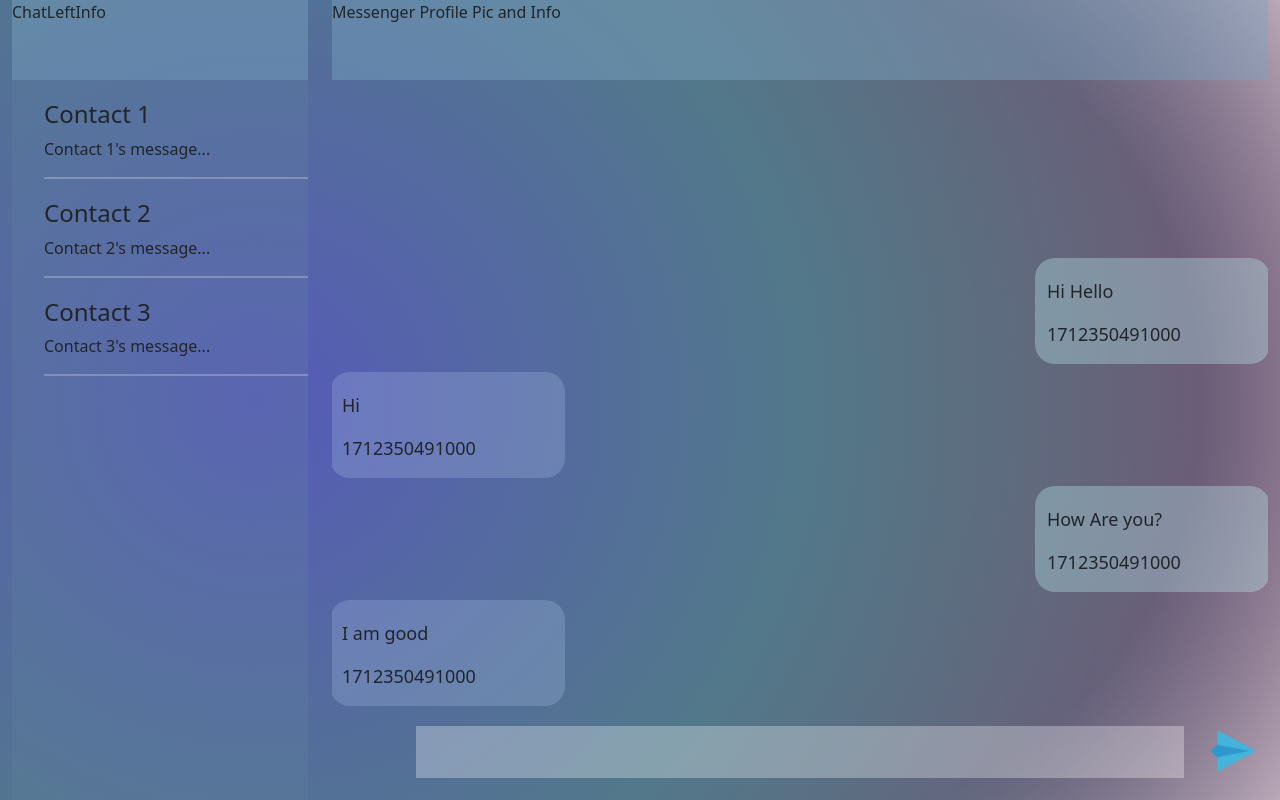
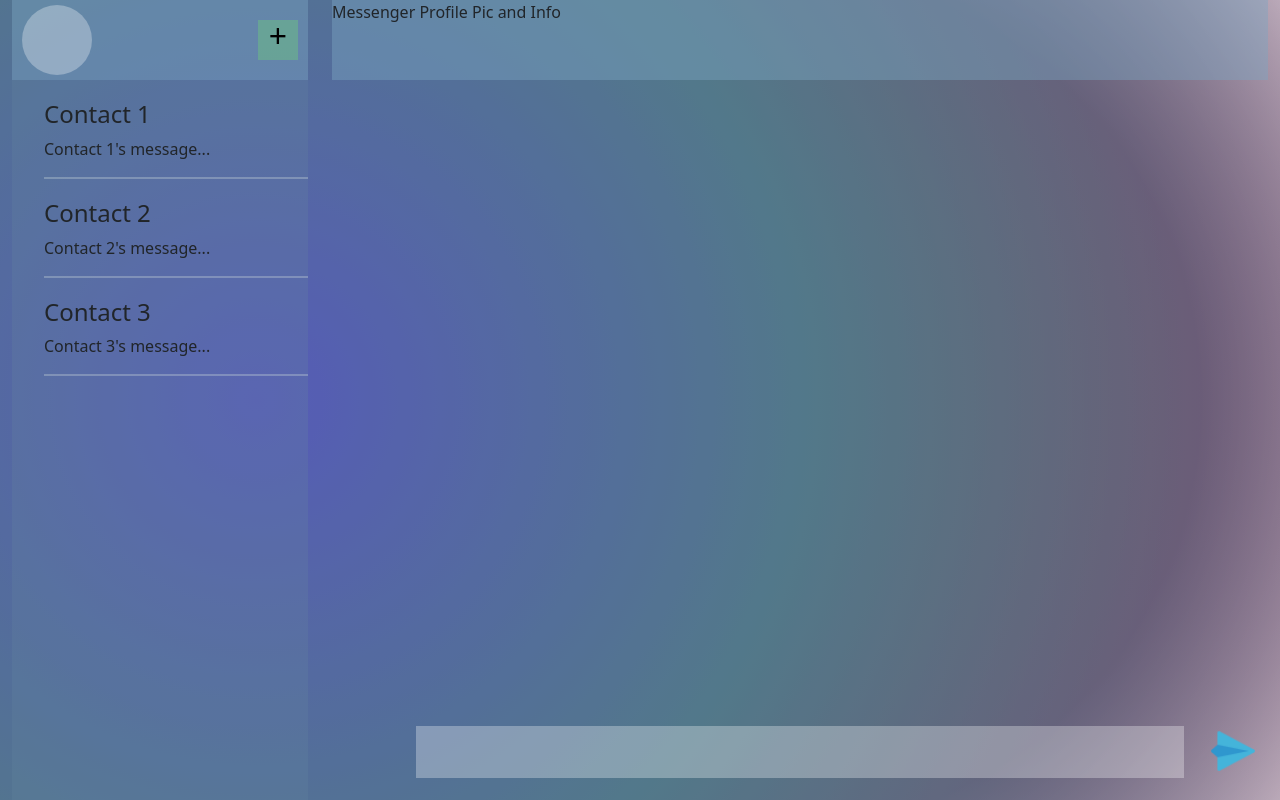
Before and after one commit to rajeshCreate72/messaging-website, a React (Create React App) app in the folder client/: page / in a window 1280 px wide. Built offline with nearby package versions, Linux system fonts and the light colour scheme.

Commit message:
Profile and add contact button added

```diff
--- a/client/src/Components/ChatLeftEle/ChatLeftContacts/ChatLeftContacts.jsx
+++ b/client/src/Components/ChatLeftEle/ChatLeftContacts/ChatLeftContacts.jsx
@@ -2,11 +2,11 @@ import React from 'react'
 import '../ChatLeftEle.css'
 import HandleContacts from './HandleContacts'
 
-function ChatLeftContacts() {
+function ChatLeftContacts(props) {
   return (
     <div className='cont-list'>
         <ul>
-            <HandleContacts />
+            <HandleContacts selectContact = { props.selectContact } />
         </ul>
     </div>
   )
--- a/client/src/Components/ChatLeftEle/ChatLeftContacts/HandleContacts.jsx
+++ b/client/src/Components/ChatLeftEle/ChatLeftContacts/HandleContacts.jsx
@@ -1,7 +1,7 @@
 import React from 'react'
 import '../ChatLeftEle.css'
 
-function HandlingContacts() {
+function HandlingContacts(props) {
     const contacts = [
         "Contact 1",
         "Contact 2",
@@ -11,7 +11,7 @@ function HandlingContacts() {
   return (
     <div>
         {contacts.map((contact, index) => (
-            <div className='s-cont' key={index}>
+            <div className='s-cont' key={index} onClick={ props.selectContact(contact) }>
                 <h4>{contact}</h4>
                 <p>{ contact }'s message...</p>
             </div>
--- a/client/src/Components/ChatLeftEle/ChatLeftEle.css
+++ b/client/src/Components/ChatLeftEle/ChatLeftEle.css
@@ -1,6 +1,9 @@
 .info-lt {
     height: 10vh;
     background-color: rgba(124, 165, 192, 0.433);
+    display: flex;
+    justify-content: space-between;
+    align-items: center;
 }
 
 .cont-list {
@@ -13,3 +16,27 @@
     padding-top: 20px;
     border-bottom: 2px solid rgba(196, 207, 213, 0.366);
 }
+
+.my-img-div {
+    width: 70px;
+    height: 70px;
+    max-width: 70px;
+    max-width: 70px;
+    border-radius: 40px;
+    background-color: white;
+    opacity: 30%;
+    margin-left: 10px;
+}
+
+.add-button {
+    width: 40px;
+    height: 40px;
+    background-color: rgba(113, 223, 109, 0.323);
+    background-size: cover;
+    background-repeat: no-repeat;
+    border: none;
+    display: flex;
+    justify-content: space-around;
+    align-items: center;
+    margin-right: 10px;
+}
--- a/client/src/Components/ChatLeftEle/ChatLeftEle.jsx
+++ b/client/src/Components/ChatLeftEle/ChatLeftEle.jsx
@@ -2,17 +2,17 @@ import React from 'react'
 import ChatLeftInfo from './ChatLeftInfo/ChatLeftInfo'
 import ChatLeftContacts from './ChatLeftContacts/ChatLeftContacts'
 
-function ChatLeftEle() {
+function ChatLeftEle(props) {
   return (
     <div>
         <div className='row'>
             <div className='col'>
-                <ChatLeftInfo></ChatLeftInfo>
+                <ChatLeftInfo />
             </div>
         </div>
         <div className='row'>
             <div className='col'>
-                <ChatLeftContacts></ChatLeftContacts>
+                <ChatLeftContacts selectContact = { props.selectContact }  />
             </div>
         </div>
     </div>
--- a/client/src/Components/ChatLeftEle/ChatLeftInfo/ChatLeftInfo.jsx
+++ b/client/src/Components/ChatLeftEle/ChatLeftInfo/ChatLeftInfo.jsx
@@ -3,7 +3,12 @@ import React from 'react'
 function ChatLeftInfo() {
   return (
     <div className='info-lt'>
-        <p>ChatLeftInfo</p>
+      <div className="my-img-div">
+
+      </div>
+        <button className='add-button'>
+          <h2>+</h2>
+        </button>
     </div>
   )
 }
--- a/client/src/Components/ChatRightEle/ChatRightMessage/ChatRightMessage.jsx
+++ b/client/src/Components/ChatRightEle/ChatRightMessage/ChatRightMessage.jsx
@@ -4,12 +4,7 @@ import HandleMessages from './HandleMessages'
 import ChatRightReply from '../ChatRightReply/ChatRightReply'
 
 function ChatRightMessage() {
-  const [msgs, setMsgs] = useState([
-    {user: "1123", msg: "Hi Hello", time: Date.now()},
-    {user: "1124", msg: "Hi", time: Date.now()},
-    {user: "1123", msg: "How Are you?", time: Date.now()},
-    {user: "1124", msg: "I am good", time: Date.now()},
-  ])
+  const [msgs, setMsgs] = useState([])
 
   const addMsg = (message) => {
     const newMessage = {user: '1123', msg: message, time: Date.now()}
--- a/client/src/Components/ChatsMain.jsx
+++ b/client/src/Components/ChatsMain.jsx
@@ -13,10 +13,10 @@ function ChatsMain() {
     <div className='container-fluid font-style'>
         <div className='row'>
             <div className='col-3'>
-                <ChatLeftEle selectContact={getContact} />
+                <ChatLeftEle selectContact={openCoMsgs} />
             </div>
             <div className='col-9'>
-                <ChatRightEle renderContact={openCoMsgs} />
+                { getContact && <ChatRightEle renderContact={getContact} /> }
             </div>
         </div>
     </div>
```
